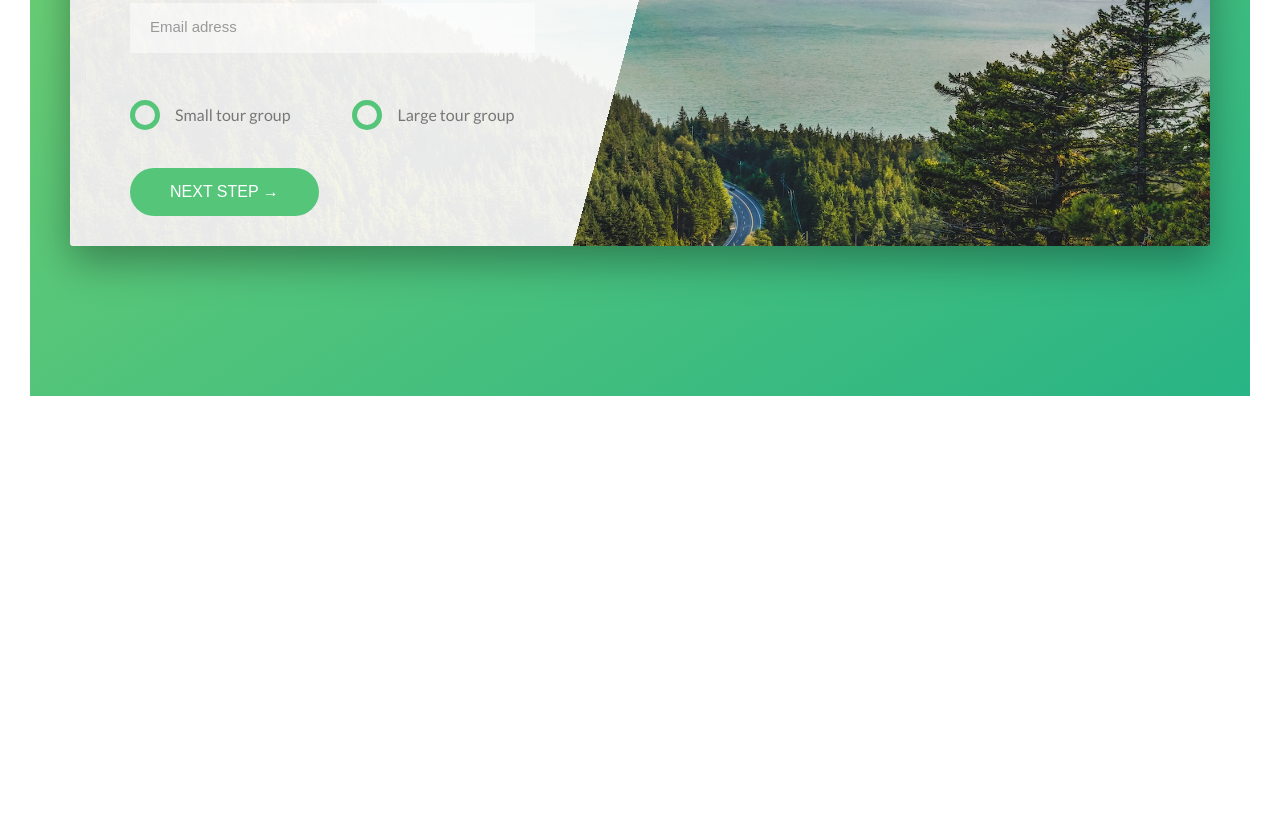
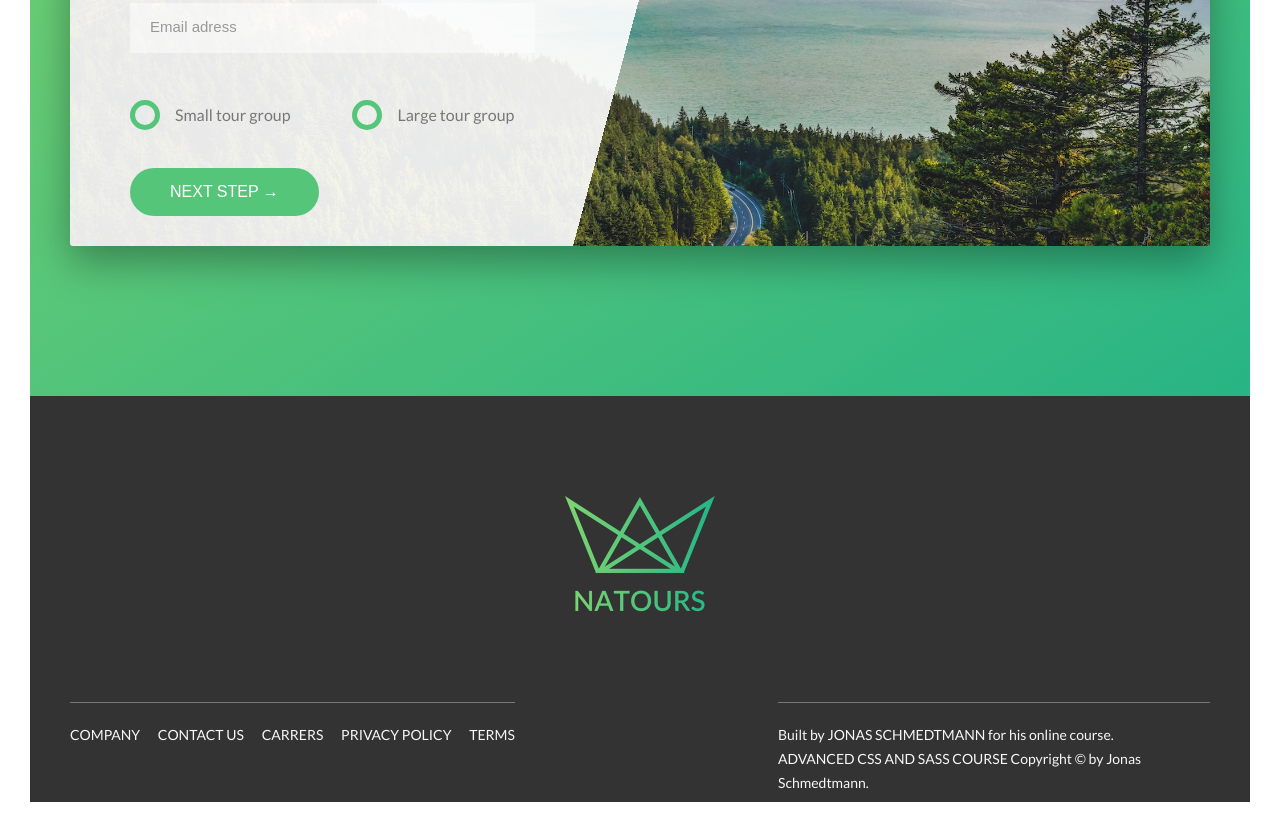
Before and after one commit to BexRyd/Natours, a website: page index.html in a window 1280 px wide. Shown: the part 4786-5618 px from the top of the page. Before the commit the page ends 5212 px from the top, so only its background shows below. Drawn offline with Linux system fonts and the light colour scheme.

Commit message:
footer img + links + text + animations

```diff
--- a/index.html
+++ b/index.html
@@ -332,6 +332,32 @@
 
             </section>
         </main>
+        <footer class="footer">
+            <div class="footer__logo-box">
+                <img src="img/logo-green-2x.png" alt="Full logo" class="footer__logo">
+            </div>
+            <div class="row">
+                <div class="col-1-of-2">
+                    <div class="footer__navigation">
+                        <ul class="footer__list">
+                            <li class="footer__item"><a href="#" class="footer__link">company</a></li>
+                            <li class="footer__item"><a href="#" class="footer__link">contact us</a></li>
+                            <li class="footer__item"><a href="#" class="footer__link">Carrers</a></li>
+                            <li class="footer__item"><a href="#" class="footer__link">Privacy policy</a></li>
+                            <li class="footer__item"><a href="#" class="footer__link">Terms</a></li>
+                        </ul>
+                    </div>
+                </div>
+                <div class="col-1-of-2">
+                    <div class="footer__copyright">
+
+                        Built by <a href="#" class="footer__link">  Jonas Schmedtmann</a>  for his online course.
+                       <a href="#" class="footer__link"> Advanced CSS and Sass Course</a>  Copyright &copy; by Jonas Schmedtmann.
+                    </div>
+                </div>
+            </div>
+
+        </footer>
 
 
     </body>
--- a/sass/abstracts/_variables.scss
+++ b/sass/abstracts/_variables.scss
@@ -13,6 +13,7 @@ $color-white:#fff;
 $color-black:#000;
 $color-grey-dark:#777;
 $color-grey-dark-2:#999;
+$color-grey-dark-3:#333;
 $color-grey-light-1:#f7f7f7;
 $color-grey-light-2:#eee;
 
--- /dev/null
+++ b/sass/layout/_footer.scss
@@ -0,0 +1,58 @@
+.footer{
+    background-color: $color-grey-dark-3;
+    padding: 10rem 0;
+    font-size: 1.4rem;
+    color:$color-grey-light-1;
+
+    &__logo-box{
+        text-align: center;
+        margin-bottom: 8rem;
+
+    }
+
+    &__logo{
+     width: 15rem;
+     height: auto;
+    }
+    &__navigation{
+        border-top: 1px solid $color-grey-dark;
+        padding-top: 2rem;
+        display: inline-block;
+
+    }
+    &__list{
+      list-style: none;
+    }
+    &__item{
+     display: inline-block;
+     &:not(:last-child){
+        margin-right: 1.5rem;
+     }
+    }
+    &__link{
+      &:link,
+      &:visited{
+       color:$color-grey-light-1;
+       background-color: $color-grey-dark-3;
+       text-decoration: none;
+       text-transform: uppercase;
+       display: inline-block;
+       transition: all .2s;
+      }
+
+      &:hover,
+      &:active{
+        color: $color-primary;
+        box-shadow: 0 1rem 2rem rgba($color-black, .4);
+        transform: rotate(5deg) scale(1.3);
+      }
+    }
+
+    &__copyright{
+        border-top: 1px solid $color-grey-dark;
+        padding-top: 2rem;
+        width: 80%;
+        float: right;
+
+    }
+}
--- a/sass/main.scss
+++ b/sass/main.scss
@@ -16,6 +16,7 @@
 @import "pages/home";
 
 @import "layout/grid";
+@import"layout/footer";
 
 @import "components/composition";
 @import "components/feature-box";
```
Also changed, not shown: css/style.css.
